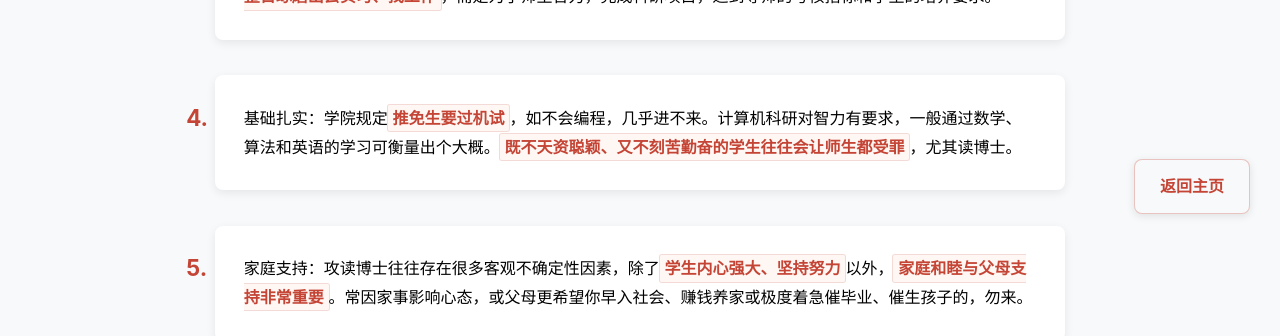
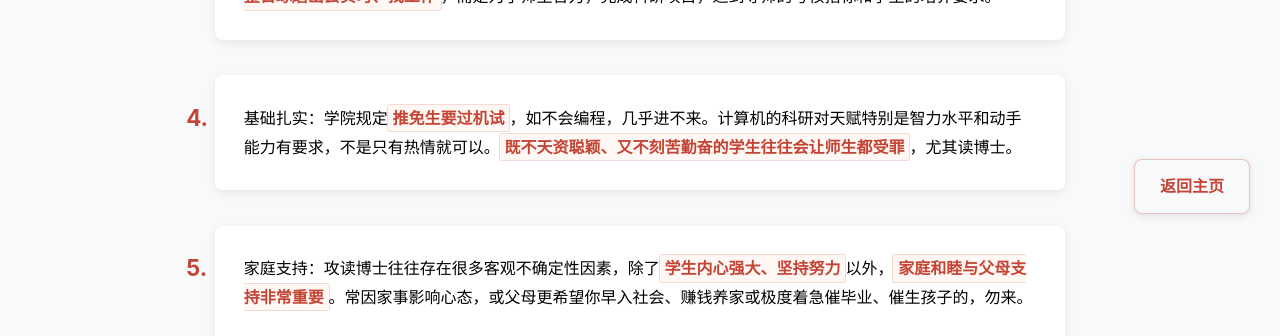
Before and after one commit to fangvv/Homepage, a Jekyll site: the page faq2.html, which Jekyll copies as it is, in a window 1280 px wide. Shown: the part 656-992 px from the top of the page. Built offline with Jekyll 4.4.1, drawn with Linux system fonts in a browser that asks for light colours; comment, search, counter and statistics services are not loaded.

Commit message:
update faq2

```diff
--- a/faq2.html
+++ b/faq2.html
@@ -122,7 +122,7 @@ strong:hover {
 
 <li>热爱科研：学校规定招生指标基于项目额度换算，有代价。招研究生<strong>绝对不是做慈善，任由学生躺平、混学位或整日琢磨出去实习、找工作</strong>，而是为了师生合力，完成科研项目，达到导师的考核指标和学生的培养要求。</li>
 
-<li>基础扎实：学院规定<strong>推免生要过机试</strong>，如不会编程，几乎进不来。计算机科研对智力有要求，一般通过数学、算法和英语的学习可衡量出个大概。<strong>既不天资聪颖、又不刻苦勤奋的学生往往会让师生都受罪</strong>，尤其读博士。</li>
+<li>基础扎实：学院规定<strong>推免生要过机试</strong>，如不会编程，几乎进不来。计算机的科研对天赋特别是智力水平和动手能力有要求，不是只有热情就可以。<strong>既不天资聪颖、又不刻苦勤奋的学生往往会让师生都受罪</strong>，尤其读博士。</li>
 
 <li>家庭支持：攻读博士往往存在很多客观不确定性因素，除了<strong>学生内心强大、坚持努力</strong>以外，<strong>家庭和睦与父母支持非常重要</strong>。常因家事影响心态，或父母更希望你早入社会、赚钱养家或极度着急催毕业、催生孩子的，勿来。</li>
 
```
